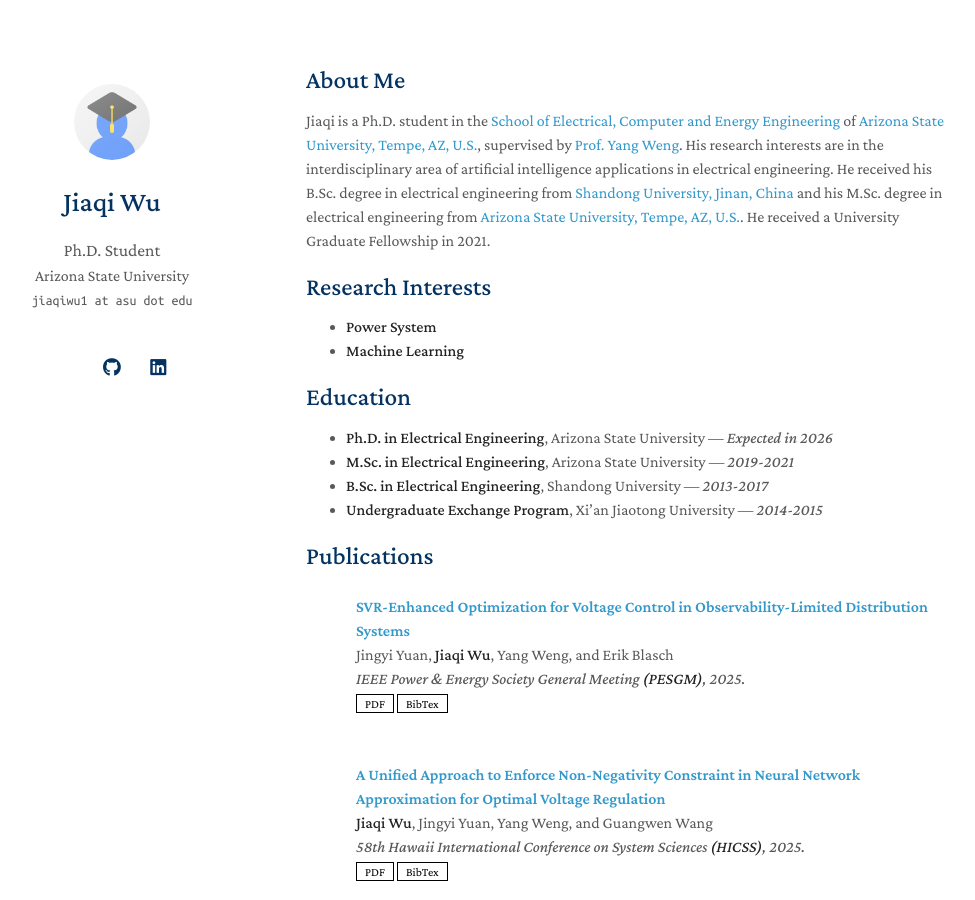
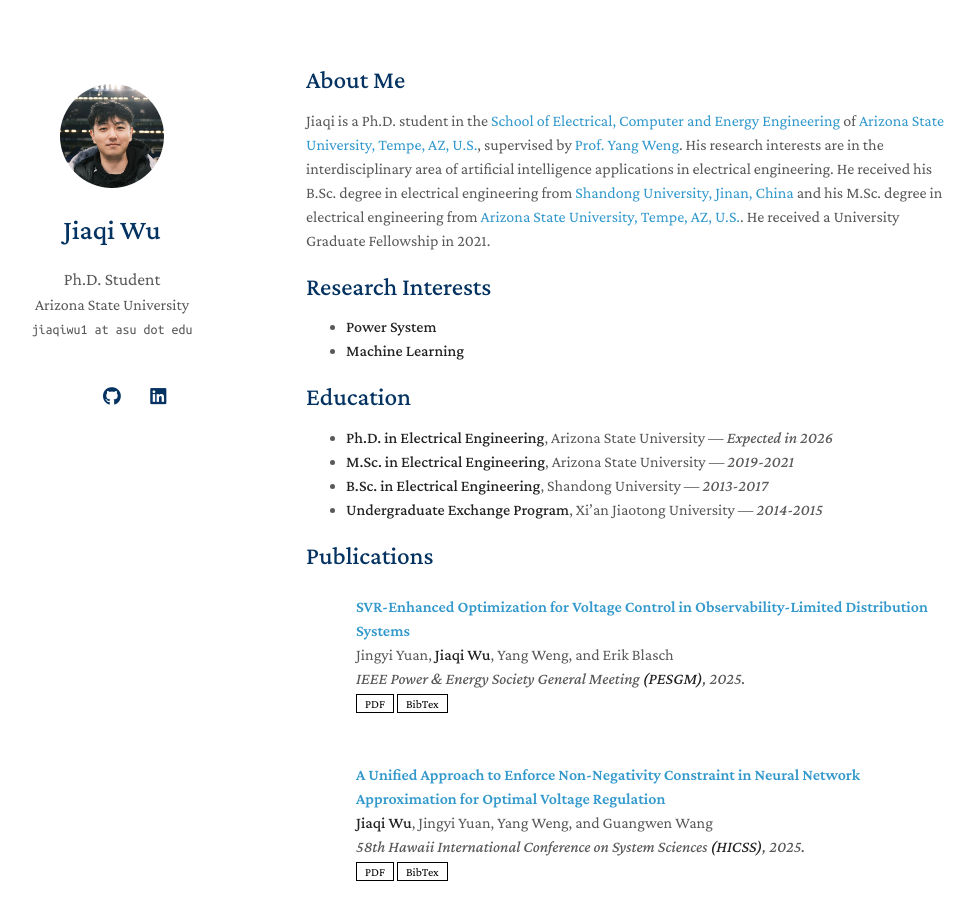
Before and after one commit to jiaqiwu1/jiaqiwu1.github.io, a Jekyll site: the page built from index.md, in a window 1280 px wide and 900 px high. Shown: the whole window, without its empty margins (164-1139 px from the left). Built offline with Jekyll 4.4.1, drawn with Linux system fonts in a browser that asks for light colours; a style sheet for code colours, icons or effects is not loaded; our own code applies the rules of GitHub Pages for plain Markdown files.

Commit message:
Update avatar and favicon images in _config.yml

```diff
--- a/_config.yml
+++ b/_config.yml
@@ -20,9 +20,9 @@ twitter: https://twitter.com/
 
 # Images (e.g., your profile picture and your website's favicon)
 # "favicon" and "favicon_dark" are used for the light and dark modes, respectively.
-avatar: ./assets/img/avatar.png
-favicon: ./assets/img/favicon.png
-favicon_dark: ./assets/img/favicon-dark.png
+avatar: ./assets/img/avatar.jpg
+favicon: ./assets/img/ASU_Logo.png
+favicon_dark: ./assets/img/ASU_Logo.png
 
 # Footnote
 # You may use the option to disable the footnote, "Powered by Jekyll and Minimal Light theme."
```
Also changed, not shown: assets/img/ASU-logo.png (added), assets/img/avatar.jpg (added).
